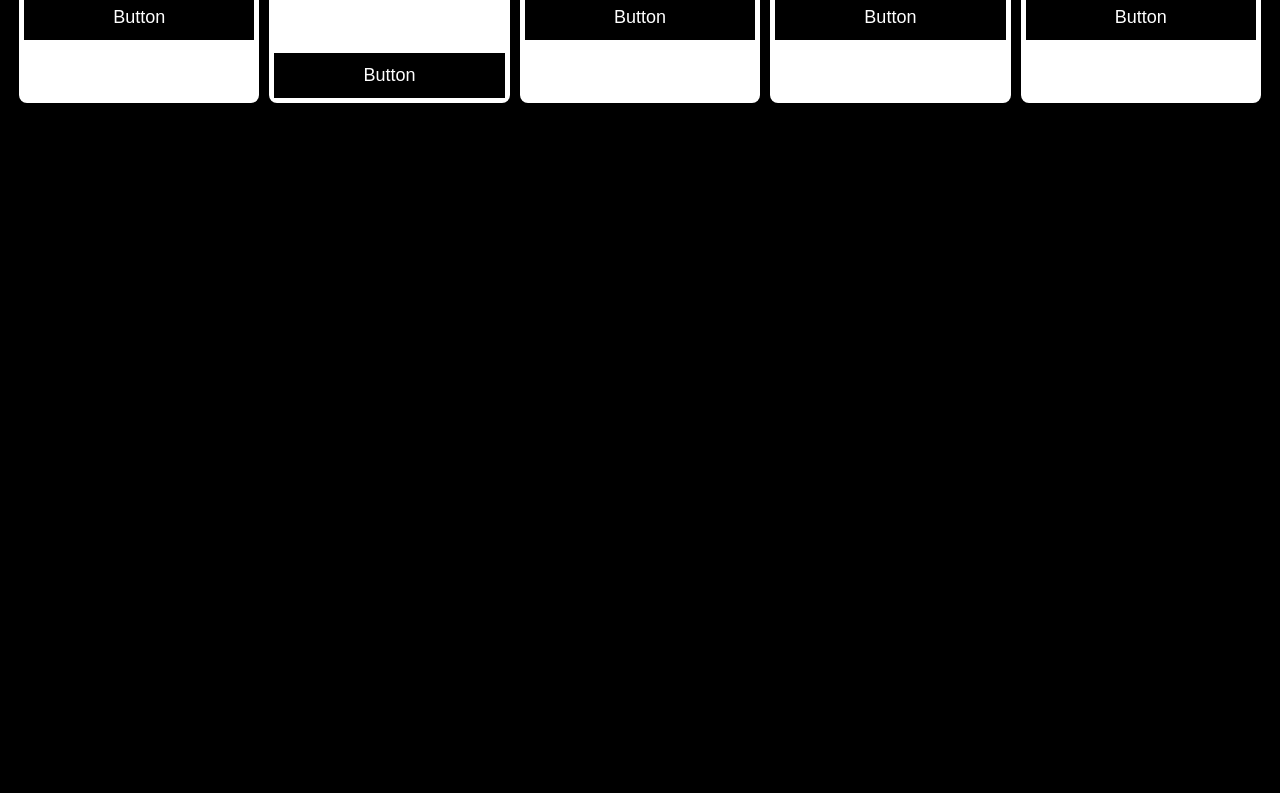
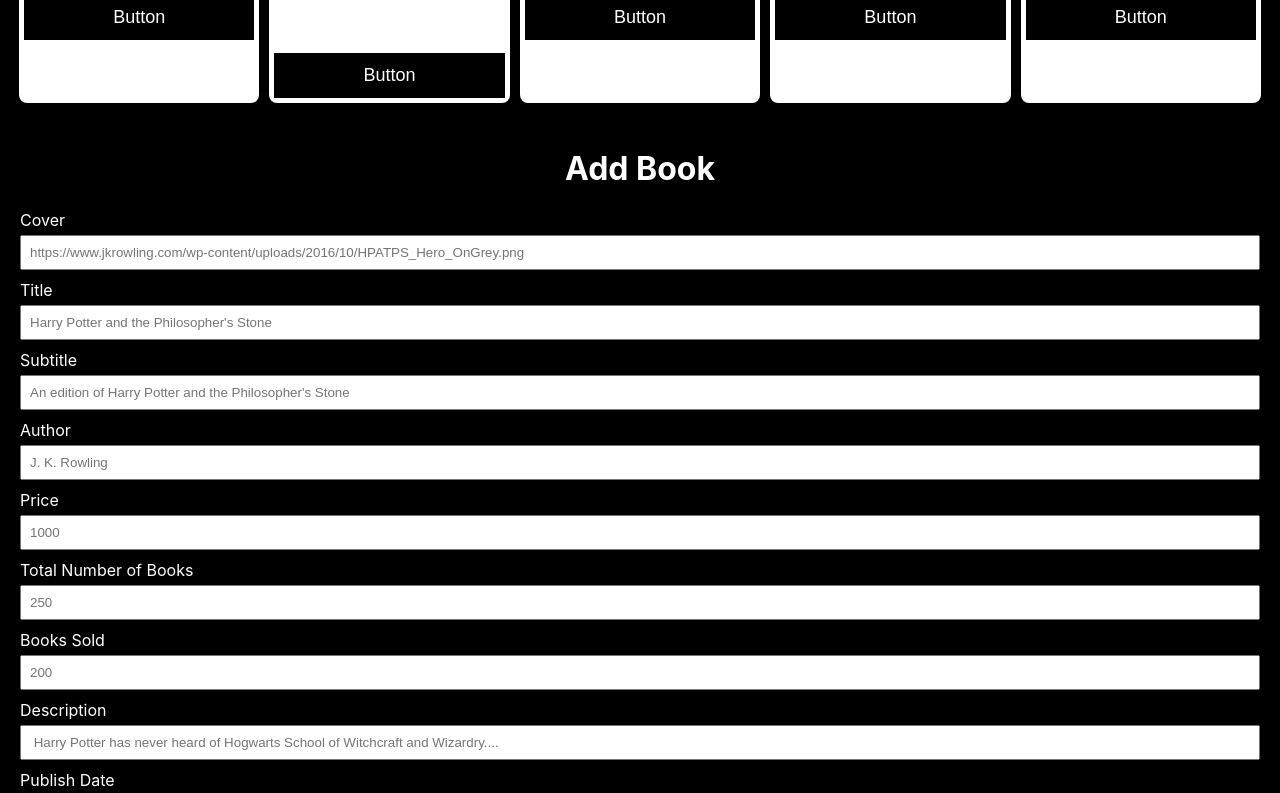
Before and after one commit to Ngaremaina/Code-Challenge-2, a React (Create React App) app: page / in a window 1280 px wide. Shown: the part 1600-2393 px from the top of the page. Before the commit the page ends 1708 px from the top, so only its background shows below. Built offline with nearby package versions, Linux system fonts and the light colour scheme; data requests are answered from the project's data file.

Commit message:
Add New Book

```diff
--- a/package.json
+++ b/package.json
@@ -8,6 +8,7 @@
     "@testing-library/user-event": "^13.5.0",
     "react": "^18.2.0",
     "react-dom": "^18.2.0",
+    "react-router-dom": "^5.3.4",
     "react-scripts": "5.0.1",
     "web-vitals": "^2.1.4"
   },
--- a/src/App.css
+++ b/src/App.css
@@ -45,3 +45,16 @@
   width: 100%;
   height: 300px;
 }
+
+.addBook{
+  display: flex;
+  flex-direction: column;
+  justify-content: center;
+  margin: 20px;
+}
+
+.addBook input{
+  padding: 8px;
+  margin-bottom: 10px;
+  margin-top: 5px;
+}
--- a/src/App.js
+++ b/src/App.js
@@ -1,6 +1,7 @@
 import React, { useState, useEffect } from 'react';
 import './App.css';
 import BookList from './components/BookList';
+import NewBook from './components/NewBook';
 
 
 function App() {
@@ -14,12 +15,16 @@
   },[])
 
 
-
+  //adding book to the server
+  const addBook = (newbook)=>{
+    setBook([...books, newbook])
+  }
 
   return (
 
     <div className='mybooks'>
-     <BookList books = {books} />
+      <BookList books = {books} />
+      <NewBook addBook={addBook}/>
 
     </div>
   );
--- a/src/components/NewBook.js
+++ b/src/components/NewBook.js
@@ -1,8 +1,8 @@
 import React, {useState} from "react";
-import { useNavigate } from "react-router-dom";
+import { useHistory } from "react-router-dom";
 
 function NewBook({addBook}){
-    const navigate = useNavigate()
+    const navigate = useHistory()
 
     const [title, setTitle] = useState("")
     const [subtitle, setSubtitle] = useState("")
@@ -43,6 +43,7 @@
 
         navigate('/');
 
+
     }
 
     function setInputClear(){
@@ -61,7 +62,7 @@
     }
     return (
         <form className="addBook" onSubmit={handleSubmit}>
-           <h1>Add Book</h1>
+           <h1 style={{textAlign:"center"}}>Add Book</h1>
            <label for="cover">Cover</label>
             <input type="text" className="form-control" id="cover" value = {cover} placeholder="https://www.jkrowling.com/wp-content/uploads/2016/10/HPATPS_Hero_OnGrey.png" onChange={e => setCover(e.target.value)}/>
 
--- a/src/index.js
+++ b/src/index.js
@@ -3,11 +3,15 @@
 import './index.css';
 import App from './App';
 import reportWebVitals from './reportWebVitals';
+import { BrowserRouter } from 'react-router-dom';
 
 const root = ReactDOM.createRoot(document.getElementById('root'));
 root.render(
   <React.StrictMode>
-    <App />
+    <BrowserRouter>
+      <App />
+    </BrowserRouter>
+
   </React.StrictMode>
 );
 
```
Also changed, not shown: src/components/BookDetails.js (added, +66 -0 lines), 1 other file (tests, documents, lock files or other folders).
